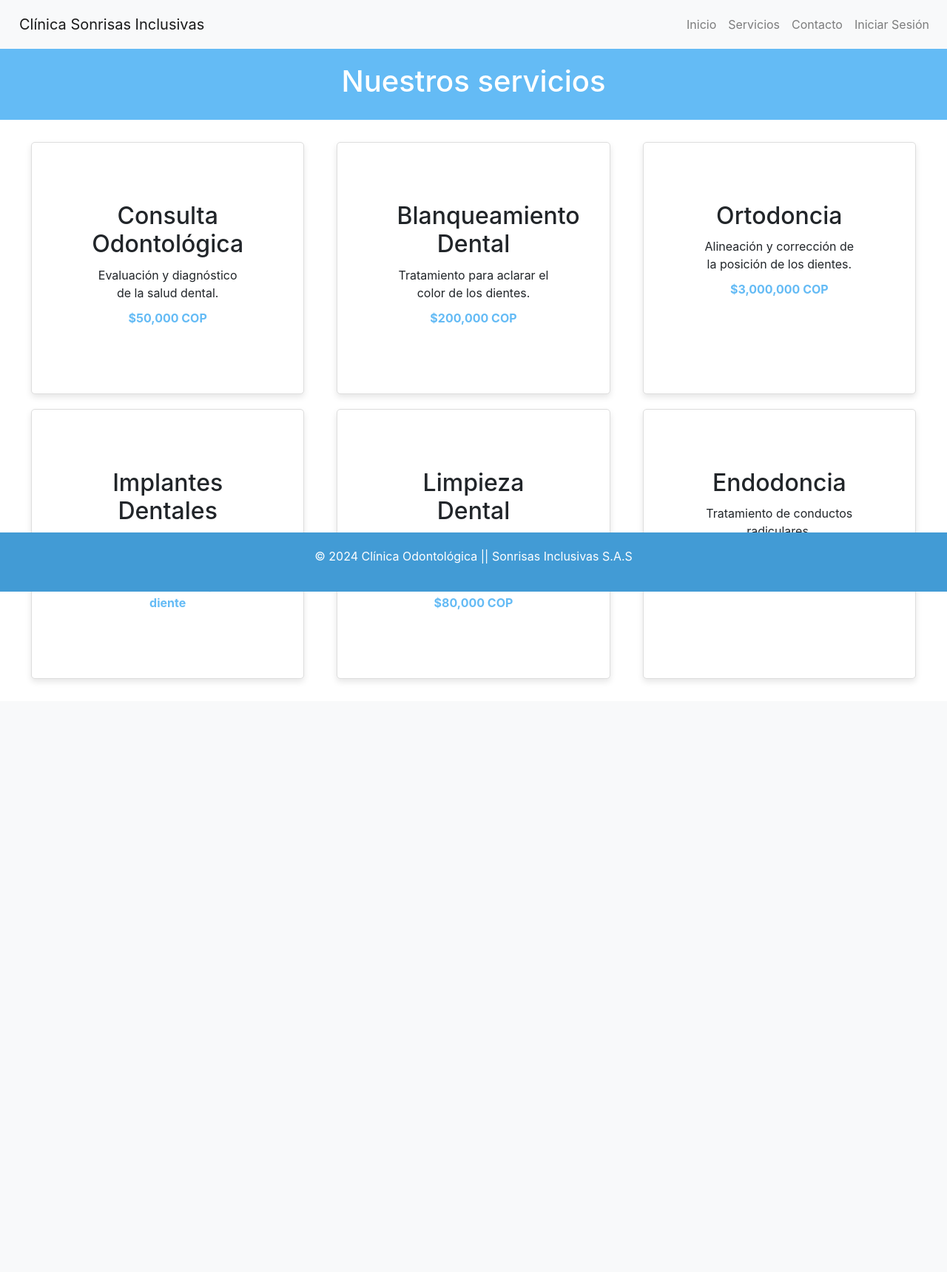
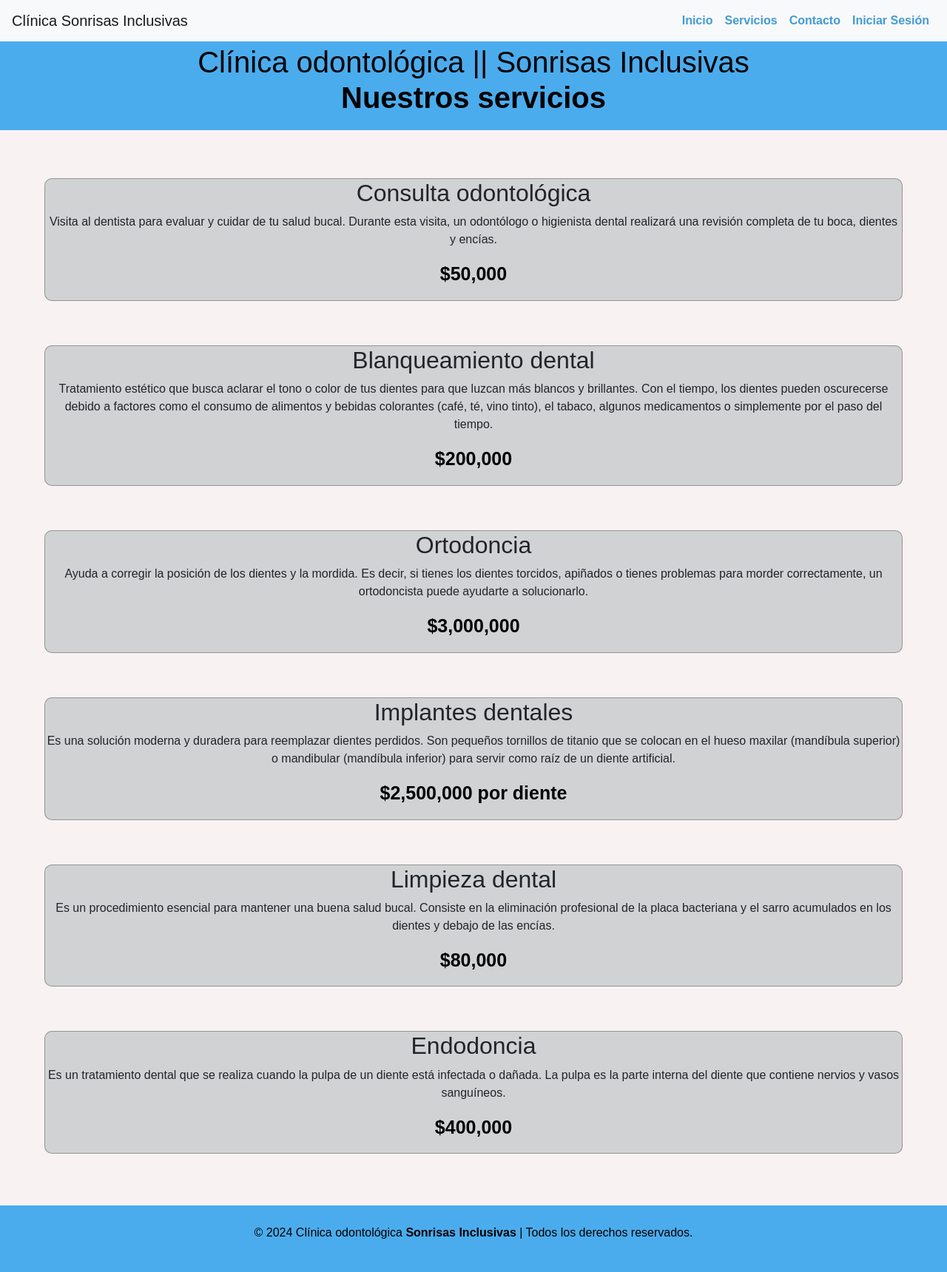
Before and after one commit to nicolascorderodev/proyecto-sonrisas-inclusivas, a Python web app: template templates/servicios.html in a window 1280 px wide. Shown: the whole page at 74% size. Before the commit the page ends 920 px from the top, so only its background shows below. Run offline with Jinja, Linux system fonts and the light colour scheme; the template is opened without the code that fills it, so the values that code supplies are empty.

Commit message:
Se hicieron cambios de diseño en index.html, index.css y servicios.html, servicios.css

```diff
--- a/styles/servicios.css
+++ b/styles/servicios.css
@@ -1,77 +1,58 @@
-body {
-    background-color: #f0f8ff;
+.body {
+    background-color: #f9f2f2;
     font-family: Arial, sans-serif;
     margin: 0 auto;
     padding: 0 auto;
 }
 
-h1 {
+.header-pagina {
+    text-align: center;
+    padding: 4px;
+    background-color: #4baced;
+    color: #000000;
+    margin-bottom: 5px;
+}
+
+.footer-pagina {
+    text-align: center;
+    padding: 25px;
+    background: #4baced;
+    color: #000000;
+    margin-top: 10px;
+}
+
+.palabras-importantes {
     font-weight: bold;
 }
 
-.navbar {
-    background-color: #64bbf5;
-    padding: 10px;
+.contenedor-servicios {
+    display: flex;
+    flex-wrap: wrap;
+    padding: 30px;
 }
 
-.navbar a {
-    color: white;
-    text-decoration: none;
-    padding: 10px;
+.servicio {
+    background-color: #d0d2d4;
+    border: 1px solid #4a4a4a74;
+    border-radius: 10px;
+    margin: 30px;
+    text-align: center;
+    width: 100%;
+    height: 100%;
 }
 
-.navbar a:hover {
-    background-color: #429bd5;
+.precio {
+    font-size: 25px;
+    font-weight: bold;
+    color: #000000;
 }
 
-header, footer {
-    text-align: center;
-    padding: 20px;
+.navbar-nav .nav-link {
+    color: #439bd5 !important;
+    font-weight: bold;
 }
 
-header {
-    background-color: #64bbf5;
-    color: white;
+.navbar-nav .nav-link:hover {
+    color: #fff !important;
+    background-color: #439bd5 !important;
 }
-
-footer {
-    background-color: #429bd5;
-    color: white;
-    position: fixed;
-    width: 100%;
-    bottom: 0;
-}
-
-main {
-    padding: 20px;
-}
-
-.services {
-    display: flex;
-    flex-wrap: wrap;
-    justify-content: space-around;
-}
-
-.service {
-    background-color: #ffffff;
-    border: 1px solid #ddd;
-    border-radius: 5px;
-    padding: 80px;
-    margin: 10px;
-    width: calc(33% - 40px);
-    box-shadow: 0 4px 8px rgba(0, 0, 0, 0.1);
-    text-align: center;
-}
-
-.service h2 {
-    margin-top: 0;
-}
-
-.service p {
-    margin: 10px 0;
-}
-
-.price {
-    font-weight: bold;
-    color: #64bbf5;
-}
--- a/templates/servicios.html
+++ b/templates/servicios.html
@@ -5,8 +5,7 @@
     <link rel="stylesheet" href="../styles/servicios.css">
     <link rel="stylesheet" href="https://cdn.jsdelivr.net/npm/bootstrap@4.3.1/dist/css/bootstrap.min.css" integrity="sha384-ggOyR0iXCbMQv3Xipma34MD+dH/1fQ784/j6cY/iJTQUOhcWr7x9JvoRxT2MZw1T" crossorigin="anonymous">
 </head>
-<body>
-
+<body class="body">
     <nav class="navbar navbar-expand-lg navbar-light bg-light">
         <a class="navbar-brand" href="../templates/index.html">Clínica Sonrisas Inclusivas</a>
         <button class="navbar-toggler" type="button" data-toggle="collapse" data-target="#navbarNav" aria-controls="navbarNav" aria-expanded="false" aria-label="Toggle navigation">
@@ -29,53 +28,54 @@
             </ul>
         </div>
     </nav>
-    <header>
-        <h1>Nuestros servicios</h1>
+    <header class="header-pagina">
+        <h1>Clínica odontológica || Sonrisas Inclusivas<br><span class="palabras-importantes">Nuestros servicios</span></h1>
+        <p></p>
     </header>
 
-    <main>
-        <section class="services">
+    <section class="contenedor-servicios">
 
-            <div class="service">
-                <h2>Consulta Odontológica</h2>
-                <p>Evaluación y diagnóstico de la salud dental.</p>
-                <p class="price">$50,000 COP</p>
+        <div class="servicio">
+            <h2>Consulta odontológica</h2>
+            <p>Visita al dentista para evaluar y cuidar de tu salud bucal. Durante esta visita, un odontólogo o higienista dental realizará una revisión completa de tu boca, dientes y encías.</p>
+            <p class="precio">$50,000</p>
         </div>
 
-            <div class="service">
-                <h2>Blanqueamiento Dental</h2>
-                <p>Tratamiento para aclarar el color de los dientes.</p>
-                <p class="price">$200,000 COP</p>
+        <div class="servicio">
+            <h2>Blanqueamiento dental</h2>
+            <p>Tratamiento estético que busca aclarar el tono o color de tus dientes para que luzcan más blancos y brillantes. Con el tiempo, los dientes pueden oscurecerse debido a factores como el consumo de alimentos y bebidas colorantes (café, té, vino tinto), el tabaco, algunos medicamentos o simplemente por el paso del tiempo.</p>
+            <p class="precio">$200,000</p>
         </div>
 
-            <div class="service">
+        <div class="servicio">
             <h2>Ortodoncia</h2>
-                <p>Alineación y corrección de la posición de los dientes.</p>
-                <p class="price">$3,000,000 COP</p>
+            <p>Ayuda a corregir la posición de los dientes y la mordida. Es decir, si tienes los dientes torcidos, apiñados o tienes problemas para morder correctamente, un ortodoncista puede ayudarte a solucionarlo.</p>
+            <p class="precio">$3,000,000</p>
         </div>
 
-            <div class="service">
-                <h2>Implantes Dentales</h2>
-                <p>Reemplazo de dientes perdidos con implantes.</p>
-                <p class="price">$2,500,000 COP por diente</p>
+        <div class="servicio">
+            <h2>Implantes dentales</h2>
+            <p>Es una solución moderna y duradera para reemplazar dientes perdidos. Son pequeños tornillos de titanio que se colocan en el hueso maxilar (mandíbula superior) o mandibular (mandíbula inferior) para servir como raíz de un diente artificial.</p>
+            <p class="precio">$2,500,000 por diente</p>
         </div>
 
-            <div class="service">
-                <h2>Limpieza Dental</h2>
-                <p>Eliminación de placa y sarro para una mejor salud dental.</p>
-                <p class="price">$80,000 COP</p>
+        <div class="servicio">
+            <h2>Limpieza dental</h2>
+            <p>Es un procedimiento esencial para mantener una buena salud bucal. Consiste en la eliminación profesional de la placa bacteriana y el sarro acumulados en los dientes y debajo de las encías.</p>
+            <p class="precio">$80,000</p>
         </div>
 
-            <div class="service">
+            <div class="servicio">
                 <h2>Endodoncia</h2>
-                <p>Tratamiento de conductos radiculares.</p>
-                <p class="price">$400,000 COP</p>
+                <p>Es un tratamiento dental que se realiza cuando la pulpa de un diente está infectada o dañada. La pulpa es la parte interna del diente que contiene nervios y vasos sanguíneos.</p>
+                <p class="precio">$400,000</p>
             </div>
 
         </section>
-    </main>
-    <footer>
-        <p>© 2024 Clínica Odontológica || Sonrisas Inclusivas S.A.S</p>
+
+
+    <footer class="footer-pagina">
+        <p>© 2024 Clínica odontológica <span class="palabras-importantes">Sonrisas Inclusivas</span> | Todos los derechos reservados.</p>
     </footer>
 </body>
 </html>
```
Also changed, not shown: styles/index.css (+11 -6 lines), templates/index.html (+4 -4 lines). Lines whose indentation alone changed are shown as unchanged.
